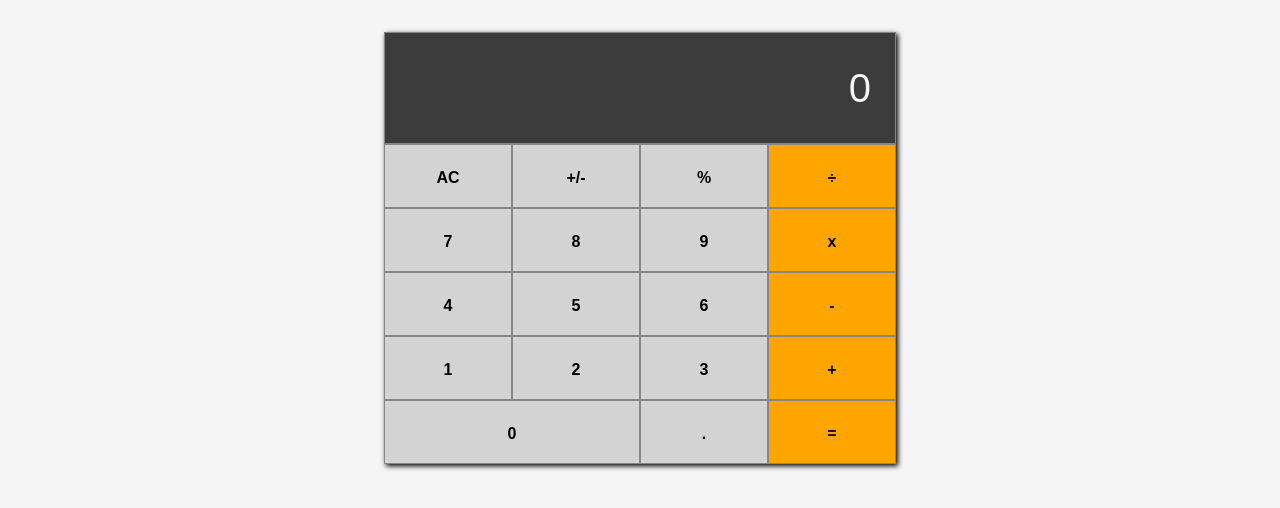
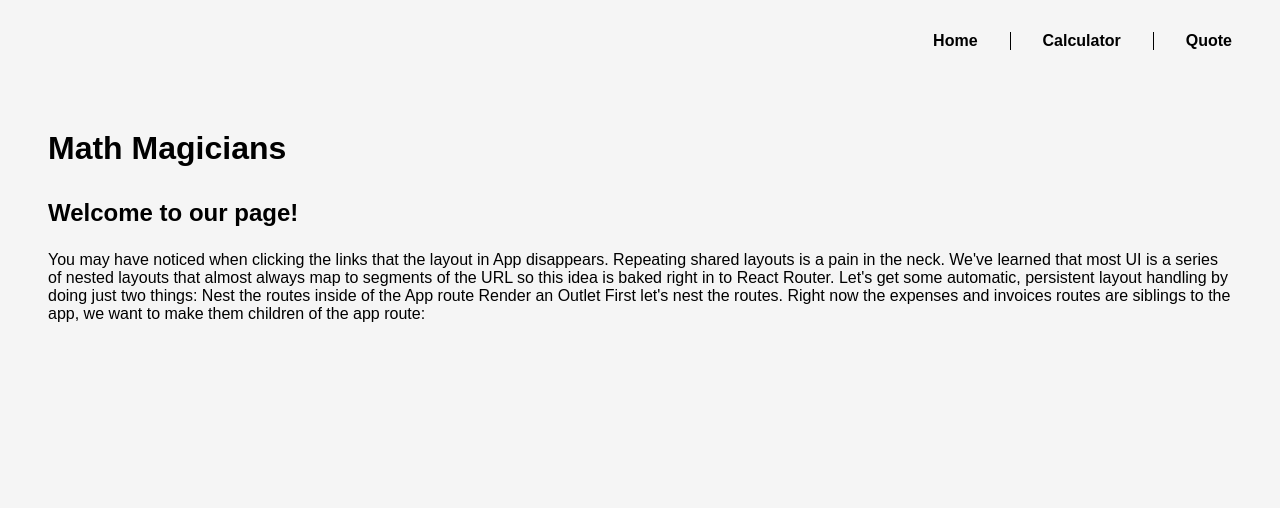
Before and after one commit to marurevi/Math-Magicians, a React (Create React App) app: page / in a window 1280 px wide. Shown: the top 508 px of the page. Built offline with nearby package versions, Linux system fonts and the light colour scheme.

Commit message:
Add Pages and Routes

```diff
--- a/src/App.js
+++ b/src/App.js
@@ -1,10 +1,19 @@
 import React from 'react';
-import Calculator from './components/calculator';
+import { Routes, Route } from 'react-router-dom';
+import Home from './components/Home';
+import Calculator from './components/Calculator';
+import Quote from './components/Quote';
 
-const App = () => (
-  <div className="calculator">
-    <Calculator />
-  </div>
-);
+function App() {
+  return (
+    <>
+      <Routes>
+        <Route path="/" element={<Home />} />
+        <Route path="calculator" element={<Calculator />} />
+        <Route path="quote" element={<Quote />} />
+      </Routes>
+    </>
+  );
+}
 
 export default App;
--- /dev/null
+++ b/src/components/Home.js
@@ -0,0 +1,33 @@
+import { Link } from 'react-router-dom';
+
+function Home() {
+  return (
+    <>
+      <nav className="nav">
+        <Link to="/">Home</Link>
+        <Link to="/calculator">Calculator</Link>
+        <Link to="/quote">Quote</Link>
+      </nav>
+      <main className="main">
+        <h1>Math Magicians</h1>
+        <h2>Welcome to our page!</h2>
+        <p>
+          You may have noticed when clicking the links that the layout in App disappears.
+          Repeating shared layouts is a pain in the neck. We&apos;ve learned that most
+          UI is a series of nested layouts that almost always map to segments of the URL
+          so this idea is baked right in to React Router.
+
+          Let&apos;s get some automatic, persistent layout handling by doing just two things:
+
+          Nest the routes inside of the App route
+          Render an Outlet
+          First let&apos;s nest the routes. Right now the expenses and invoices routes are siblings
+          to the app, we want to make them children of the app route:
+
+        </p>
+      </main>
+    </>
+  );
+}
+
+export default Home;
--- /dev/null
+++ b/src/components/Quote.js
@@ -0,0 +1,22 @@
+import { Link } from 'react-router-dom';
+
+function Quote() {
+  return (
+    <>
+      <nav className="nav">
+        <Link to="/">Home</Link>
+        <Link to="/calculator">Calculator</Link>
+        <Link to="/quote">Quote</Link>
+      </nav>
+      <main className="main">
+        <h1>Math Magicians</h1>
+        <h3>
+          Mathematics is not about numbers, equations, comutations,
+          or algorithms: it is about understanding. - Wiliam Paul Thurston
+        </h3>
+      </main>
+    </>
+  );
+}
+
+export default Quote;
--- a/src/components/calculator.js
+++ b/src/components/calculator.js
@@ -1,4 +1,5 @@
 import React, { useState } from 'react';
+import { Link } from 'react-router-dom';
 import Button from './Button';
 import './calculator.css';
 import calculate from '../logic/calculate';
@@ -11,6 +12,18 @@ const Calculator = () => {
   };
 
   return (
+    <>
+      <nav className="nav">
+        <Link to="/">Home</Link>
+        <Link to="/calculator">Calculator</Link>
+        <Link to="/quote">Quote</Link>
+      </nav>
+      <main className="main-calculator">
+        <div className="main">
+          <h1>Math Magicians</h1>
+          <h2>Let&apos;s do some math!</h2>
+        </div>
+        <div className="calculator">
           <ul className="grid-container">
             <li className="fullspan">
               <div className="output">
@@ -44,6 +57,9 @@ const Calculator = () => {
             <li><Button id="." className="btn-grey" onClick={onClick} /></li>
             <li><Button id="=" className="btn-orange" onClick={onClick} /></li>
           </ul>
+        </div>
+      </main>
+    </>
   );
 };
 
--- a/src/index.css
+++ b/src/index.css
@@ -13,6 +13,47 @@ body {
   flex-direction: column;
 }
 
+.nav {
+  display: flex;
+  justify-content: flex-end;
+  align-items: center;
+  padding: 2em;
+  width: 100%;
+}
+
+.nav >* {
+  text-decoration: none;
+  font-weight: bold;
+  margin: 0 1em;
+  color: black
+}
+
+.nav >*:not(:first-child) {
+  padding-left: 2em;
+  border-left: black 1px solid;
+}
+
+.main {
+  display: flex;
+  flex-direction: column;
+  padding: 3em;
+}
+
+.main > *:not(:last-child) {
+  margin-bottom: 1em;
+}
+
+.main-calculator {
+  display: flex;
+  flex-direction: row;
+  justify-content: space-between;
+  padding: 3em;
+}
+
+.main-calculator > *:not(:last-child) {
+  margin-bottom: 1em;
+}
+
 .calculator {
   display: flex;
   flex-direction: column;
--- a/src/index.js
+++ b/src/index.js
@@ -1,11 +1,14 @@
 import React from 'react';
 import ReactDOM from 'react-dom/client';
+import { BrowserRouter as Router } from 'react-router-dom';
 import './index.css';
 import App from './App';
 
 const root = ReactDOM.createRoot(document.getElementById('root'));
 root.render(
   <React.StrictMode>
-    <App />
+    <Router>
+      <App />
+    </Router>
   </React.StrictMode>,
 );
```
Lines whose indentation alone changed are shown as unchanged.
